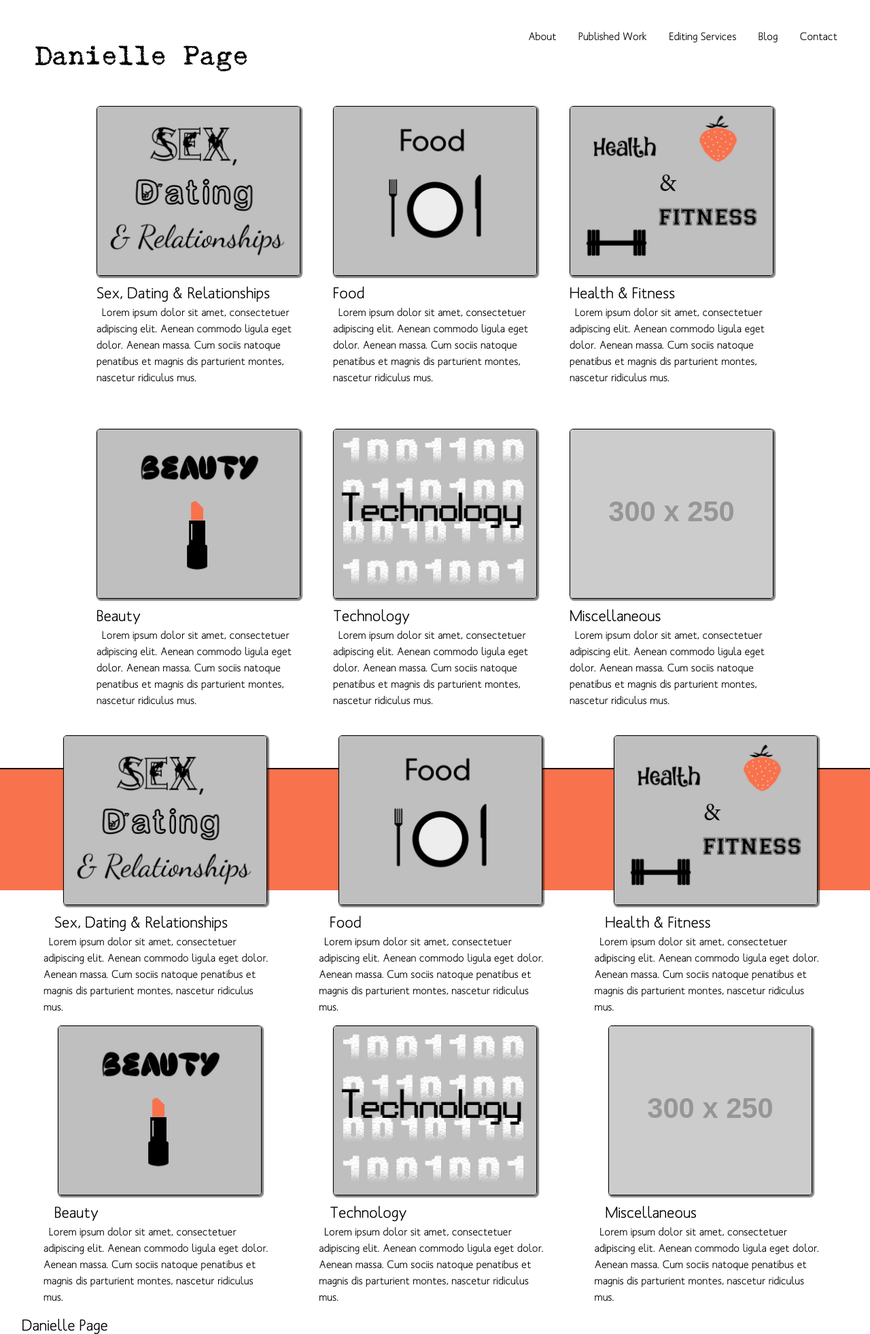
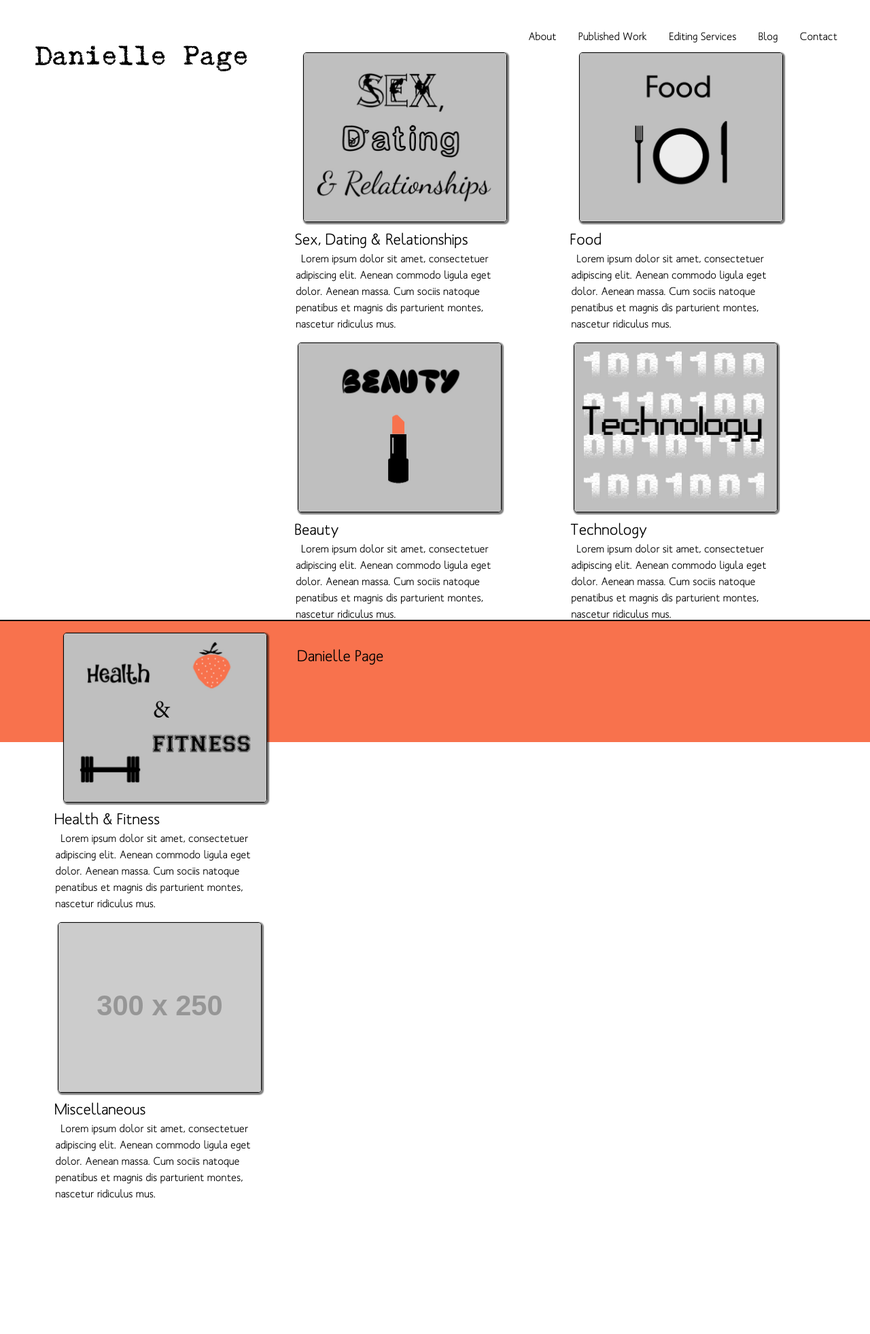
Before and after one commit to thedaniellepage/thedaniellepage, a Jekyll site: the page built from published-work.html, in a window 1280 px wide. Shown: the whole page at 68% size. Built offline with Jekyll 4.4.1, drawn with Linux system fonts in a browser that asks for light colours; nearby versions of some CDN libraries; after the commit the page ends 1784 px from its top, so only the background shows below that.

Commit message:
lets see!

```diff
--- a/css/main.css
+++ b/css/main.css
@@ -72,6 +72,7 @@ td {
 
 .category-blurb {
 	text-indent: .5em;
+	padding:0 1.1em;
 	margin-top: 0 !important;
 	text-align:left;
 }
--- a/published-work.html
+++ b/published-work.html
@@ -5,7 +5,7 @@ permalink: "index.html"
 ---
 
 
-<table class="categories">
+<!-- <table class="categories">
 <tr>
 	<td>
 		<a href="{{site.url}}/published-work/sex-dating-relationships.html"><img src="/images/sexDatingRelationshipsC.jpg" alt="Sex, Dating and Relationships" class="category-image"></a>
@@ -46,6 +46,8 @@ permalink: "index.html"
 	</td>
 </tr>
 </table>
+-->
+
 
 <div class="container">
 <div class="col">
```
